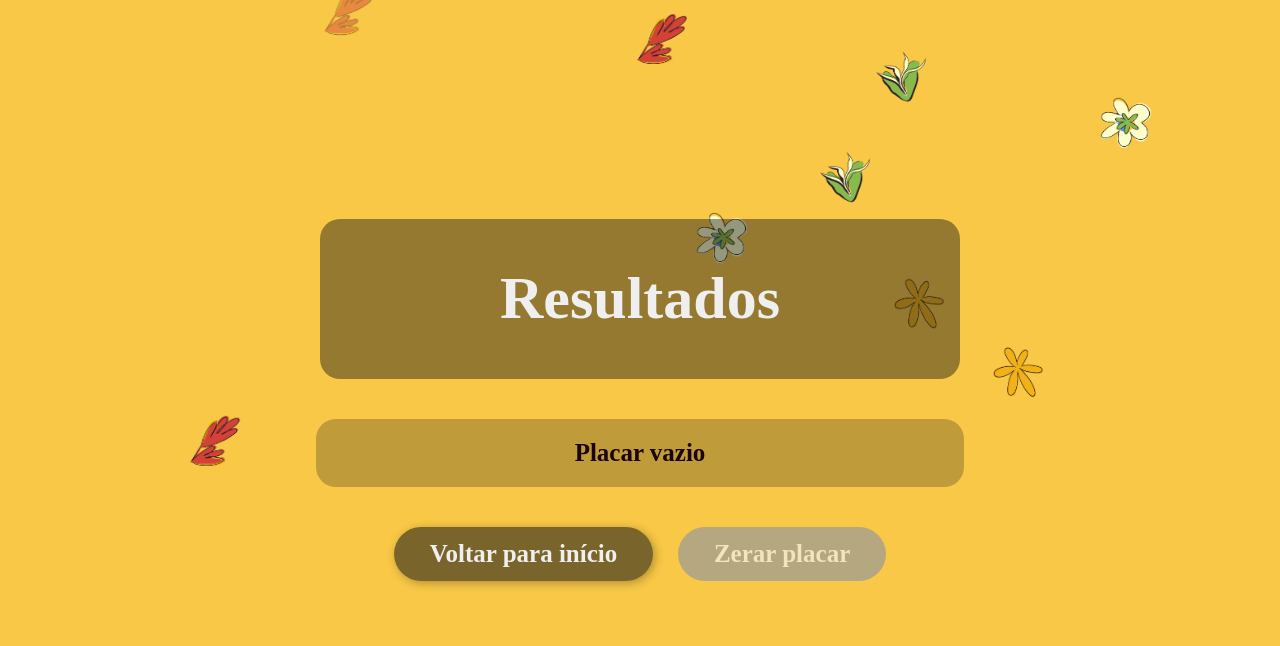
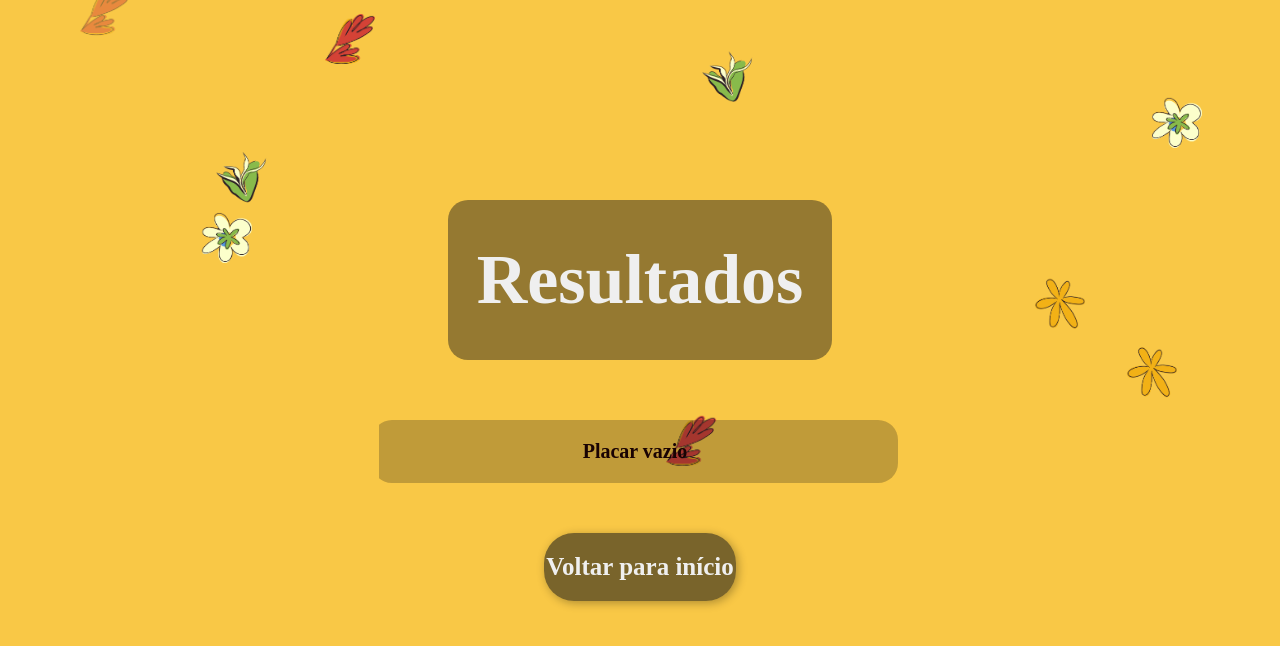
Before and after one commit to pepepepu/s-final, a React (Create React App) app: page /results in a window 1280 px wide. Shown: the top 646 px of the page. Built offline with nearby package versions, Linux system fonts and the light colour scheme; a web font is replaced by a local one.

Commit message:
Results screen update

```diff
--- a/src/pages/Results/index.tsx
+++ b/src/pages/Results/index.tsx
@@ -4,6 +4,7 @@ import { useNavigate } from "react-router-dom";
 import { Div, Paragraph, Button } from "../../components";
 import { useGame } from "../../context/GameContext";
 import colors from "../../styles/colors";
+import getDeviceType from "../../hooks/getDeviceType";
 
 // Animação de queda ajustada para terminar em 100vh
 const fallAnimation = keyframes`
@@ -38,9 +39,23 @@ const FallingImage = styled.img<{ delay: number }>`
   opacity: 0;
 `;
 
+const ScrollableDiv = styled(Div)`
+  max-height:"25%";
+  overflow-y: auto;
+  padding-right: 10px;
+  padding-top: 10px;
+  margin-top: 0;  /* Garante que não haja margem no topo */
+  ::-webkit-scrollbar {
+    width: 0;
+  }
+  -ms-overflow-style: none;
+  scrollbar-width: none;
+`;
+
 const Results: React.FC = () => {
   const { teamScores, resetScores } = useGame();
   const navigate = useNavigate();
+  const deviceType = getDeviceType();
   const [fallingImages, setFallingImages] = useState<number[]>([]);
   const images = [
     require("../../assets/Icons/plants/plant-beige-green.png"),
@@ -52,10 +67,6 @@ const Results: React.FC = () => {
 
   const handleNavigate = () => {
     navigate("/s-final");
-  };
-
-  const handleResetScores = () => {
-    resetScores();
   };
 
   useEffect(() => {
@@ -73,23 +84,46 @@ const Results: React.FC = () => {
       position="relative"
     >
       {fallingImages.map((_, index) => {
-        // Seleciona uma imagem aleatória
         const randomImage = images[Math.floor(Math.random() * images.length)];
         return (
           <FallingImage
             key={index}
             src={randomImage}
-            delay={index * 0.5} // Delay para cada imagem
+            delay={index * 0.5}
           />
         );
       })}
-      <Div width={"50%"} height={"20%"} backgroundColor="#18171771" radius={20}>
-        <Paragraph fontSize={60} fontWeight={700}>Resultados</Paragraph>
+      <Div
+        width={deviceType === "smartphone" ? ("90%") : (deviceType === "tablet" ? "70%" : "30%")}
+        height={deviceType === "smartphone" ? "10%" : (deviceType === "tablet" ? "15%" : "20%")}
+        backgroundColor="#18171771"
+        radius={20}
+      >
+        <Paragraph
+          fontSize={deviceType === "smartphone" ? 50 : 70}
+          fontWeight={700}
+        >
+          Resultados
+        </Paragraph>
       </Div>
-      <Div width={"50%"} gap={15}>
+      <ScrollableDiv
+        width={deviceType === "smartphone" ? "60%" : deviceType === "tablet" ? "60%" : "40%"}
+        gap={15}
+      >
         {teamScores.length === 0 ? (
-          <Div width={"95%"} padding={"20px 20px"} direction="row" backgroundColor={"#18171740"} radius={20}>
-            <Paragraph fontSize={25} fontWeight={700} color={colors.preto}>
+          <Div
+            width={"95%"}
+            padding={"20px 20px"}
+            direction="row"
+            backgroundColor={"#18171740"}
+            radius={20}
+            margin="10px 0"
+          >
+            <Paragraph
+              fontSize={20}
+              fontWeight={700}
+              color={colors.preto}
+            >
               Placar vazio
             </Paragraph>
           </Div>
@@ -97,7 +131,15 @@ const Results: React.FC = () => {
           teamScores
             .sort((a, b) => b.points - a.points)
             .map((teamScore, index) => (
-              <Div key={index} width={"95%"} padding={"20px 20px"} direction="row" justify="flex-start" backgroundColor={"#18171740"} radius={20}>
+              <Div
+                key={index}
+                width={"95%"}
+                padding={"20px 20px"}
+                direction="row"
+                justify="flex-start"
+                backgroundColor={"#18171740"}
+                radius={20}
+              >
                 <Paragraph
                   fontWeight={700}
                   fontSize={20}
@@ -119,12 +161,16 @@ const Results: React.FC = () => {
               </Div>
             ))
         )}
-      </Div>
-      <Div  width={"70%"} direction="row" gap={25}>
+      </ScrollableDiv>
+      <Div
+        width={"75%"}
+        direction={deviceType === "smartphone" ? "column" : "row"}
+      >
         <Button
+          width={deviceType === "smartphone" ? "100%" : (deviceType === "tablet" ? "50%" : "20%")}
           margin={0}
+          padding={deviceType === "smartphone" ? "10px 0px" : "20px 0px"}
           borderRadius={30}
-          padding={"1.5% 4%"}
           onClick={() => handleNavigate()}
           backgroundColor={"#18171790"}
           hoverBackgroundColor="#4d3d1e"
@@ -137,23 +183,6 @@ const Results: React.FC = () => {
             Voltar para início
           </Paragraph>
         </Button>
-        <Button
-          margin={0}
-          borderRadius={30}
-          padding={"1.5% 4%"}
-          onClick={() => handleResetScores()}
-          backgroundColor={"#18171790"}
-          hoverBackgroundColor="#4d3d1e"
-          boxShadow="2px 2px 10px rgba(0, 0, 0, 0.3)"
-          hoverBoxShadow="4px 4px 15px rgba(0, 0, 0, 0.5)"
-          hoverScale={1.1}
-          animationDuration="0.4s"
-          disabled={teamScores.length === 0}
-        >
-          <Paragraph fontWeight={700} fontSize={25}>
-            Zerar placar
-          </Paragraph>
-        </Button>
       </Div>
     </Div>
   );
```
